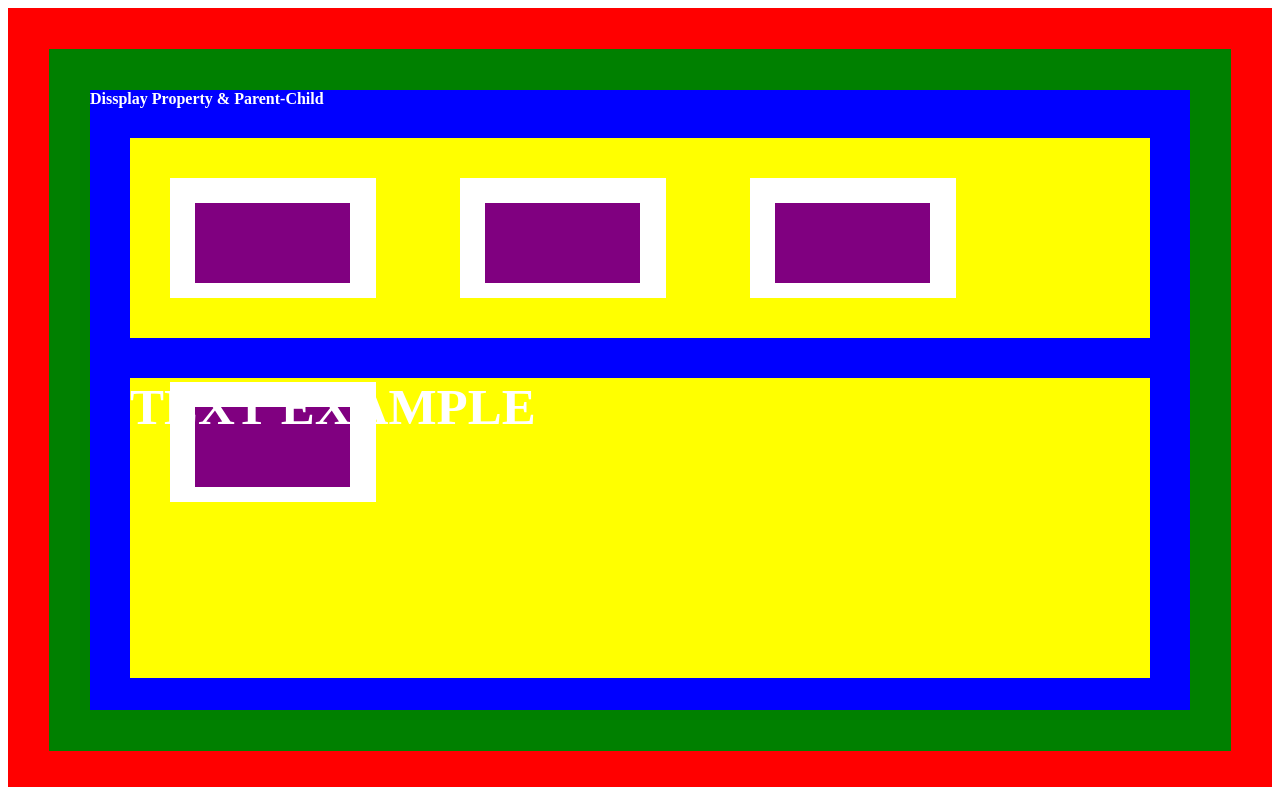
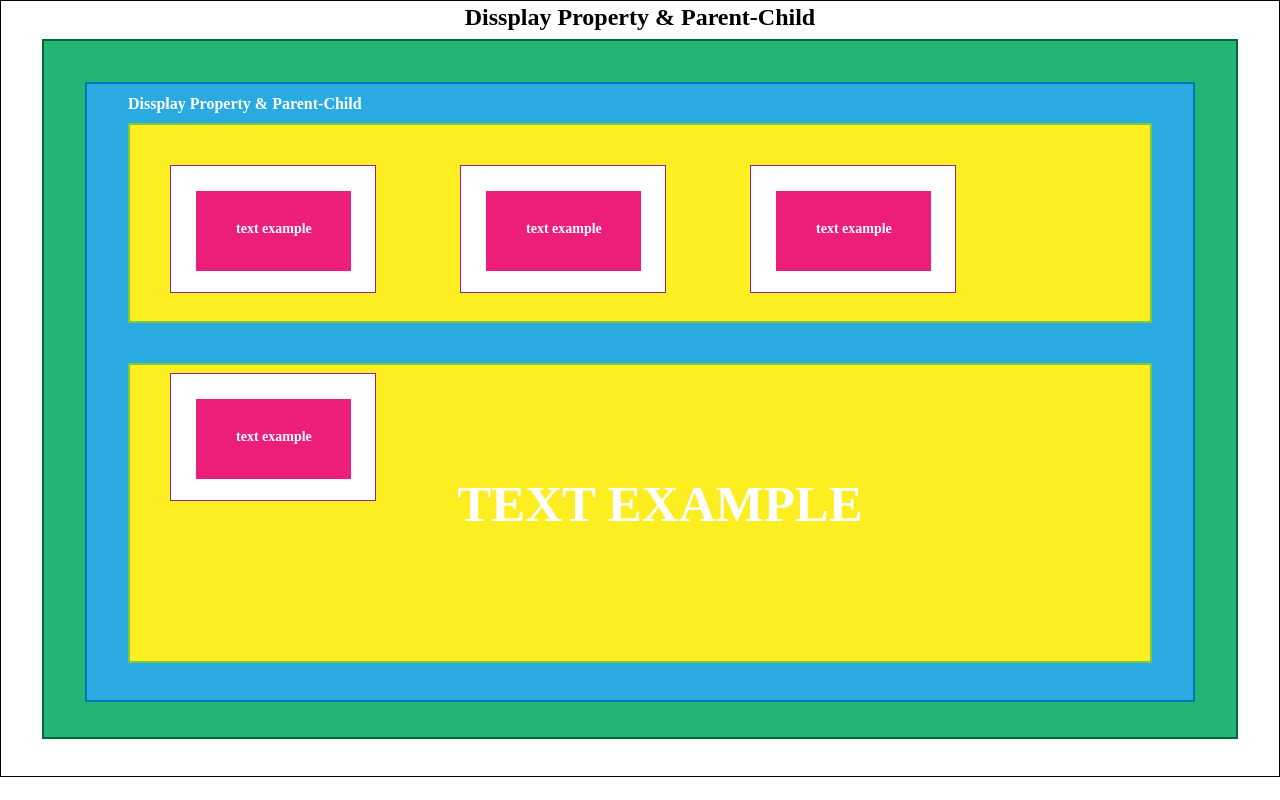
Before and after one commit to baqajordania/dis-property, a plain HTML site: page baqa/index.html in a window 1280 px wide. Drawn offline with Linux system fonts and the light colour scheme.

Commit message:
Add files via upload

```diff
--- /dev/null
+++ b/baqa/css/reset.css
@@ -0,0 +1,18 @@
+body, ul {
+	margin: 0px;
+}
+ol, ul {
+	list-style: none;
+	padding: 0px;
+}
+* {
+	box-sizing: border-box;
+}
+a {
+	text-decoration: none;
+}
+h1,h2,h3,h4,h5,h6 {
+	-webkit-margin-before: 0;
+	-webkit-margin-after: 0;
+
+}
--- a/baqa/css/style.css
+++ b/baqa/css/style.css
@@ -1,46 +1,87 @@
-.container {
+.content-container {
+	width: 1780px;
+	margin-left: auto;
+	margin-right: auto;
+}
+
+
+.white-border {
 	height: 777px;
-	background-color: red;
+	background-color: white;
 	padding: 1px;
+	border-style: solid;
+    border-width: 1px;
+    border-color: black;
 }
 .green-box {
 	height: 700px;
-	background-color: green;
+	background-color: #22B573;
 	margin: 40px 40px;
 	padding: 1px;
+	margin-top: -22px;
+	border-style: solid;
+    border-width: 2px;
+    border-color: #006837;
 }
 .blue-box {
 	height: 620px;
-	background-color: blue;
+	background-color: #29ABE2;
 	margin: 40px 40px;
+	padding: 1px;
+	border-style: solid;
+    border-width: 2px;
+    border-color: #0071BC;
 }
 .blue-box h4 {
 	color: white;
+    margin-left: 40px;
+    margin-top: 10px;
 }
 .yellow-box {
 	height: 200px;
-	background-color: yellow;
-	margin: 30px 40px;
+    background-color: #FCEE21;
+    margin: 10px 40px;
+    border-style: solid;
+    border-width: 2px;
+    border-color: #7AC943;
 }
 .yellow-box1 {
 	height: 300px;
-	background-color: yellow;
+	background-color: #FCEE21;
 	margin: 40px 40px;
+	border-style: solid;
+    border-width: 2px;
+    border-color: #7AC943;
 }
 .yellow-box1 h4 {
 	font-size: 51px;
-	margin: 0px;
+    padding-top: 100px;
+    text-align: center;
 }
 .white-bg {
-	height: 120px;
+	height: 128px;
 	width: 206px;
 	margin: 40px 40px;
 	display: inline-block;
 	background-color: white;
+	border-style: solid;
+    border-width: 1px;
+    border-color: #93278F;
 }
 .purple-bg {
 	width: 155px;
 	height: 80px;
-	background-color: purple;
+	background-color: #ED1E79;
 	margin: 25px 25px;
 }
+.purple-bg h5 {
+	color: white;
+    font-size: 14px;
+    padding-left: 40px;
+    padding-top: 30px;
+}
+.white-border h2 {
+    margin-bottom: 30px;
+    padding-top: 2px;
+    text-align: center;
+}
--- a/baqa/index.html
+++ b/baqa/index.html
@@ -3,29 +3,32 @@
 <head>
 <title>Title of the document</title>
 <link rel="stylesheet" type="text/css" href="css/style.css">
+<link rel="stylesheet" type="text/css" href="css/reset.css">
 </head>
 
 <body>
-	<section class="container">
+	<section>
+	<div class="white-border"><h2>Dissplay Property & Parent-Child</h2>
 		<div class="green-box">
 			<div class="blue-box"><h4>Dissplay Property & Parent-Child</h4>
  				<div class="yellow-box">
  					<div class="white-bg">
- 						<div class="purple-bg"></div>
+ 						<div class="purple-bg"><h5>text example</h5></div>
  					</div>
  					<div class="white-bg">
- 						<div class="purple-bg"></div>
+ 						<div class="purple-bg"><h5>text example</h5></div>
  					</div>
  					<div class="white-bg">
- 						<div class="purple-bg"></div>
+ 						<div class="purple-bg"><h5>text example</h5></div>
  					</div>
  					<div class="white-bg">
- 						<div class="purple-bg"></div>
+ 						<div class="purple-bg"><h5>text example</h5></div>
  					</div>
  				</div>
-				<div class="yellow-box1"><h4>TEXT EXAMPLE</h4> </div>
+				<div class="yellow-box1"><h4>TEXT EXAMPLE</h4></div>
 			</div>
 		</div>
+	</div>
 	</section>
 </body>
 
```
